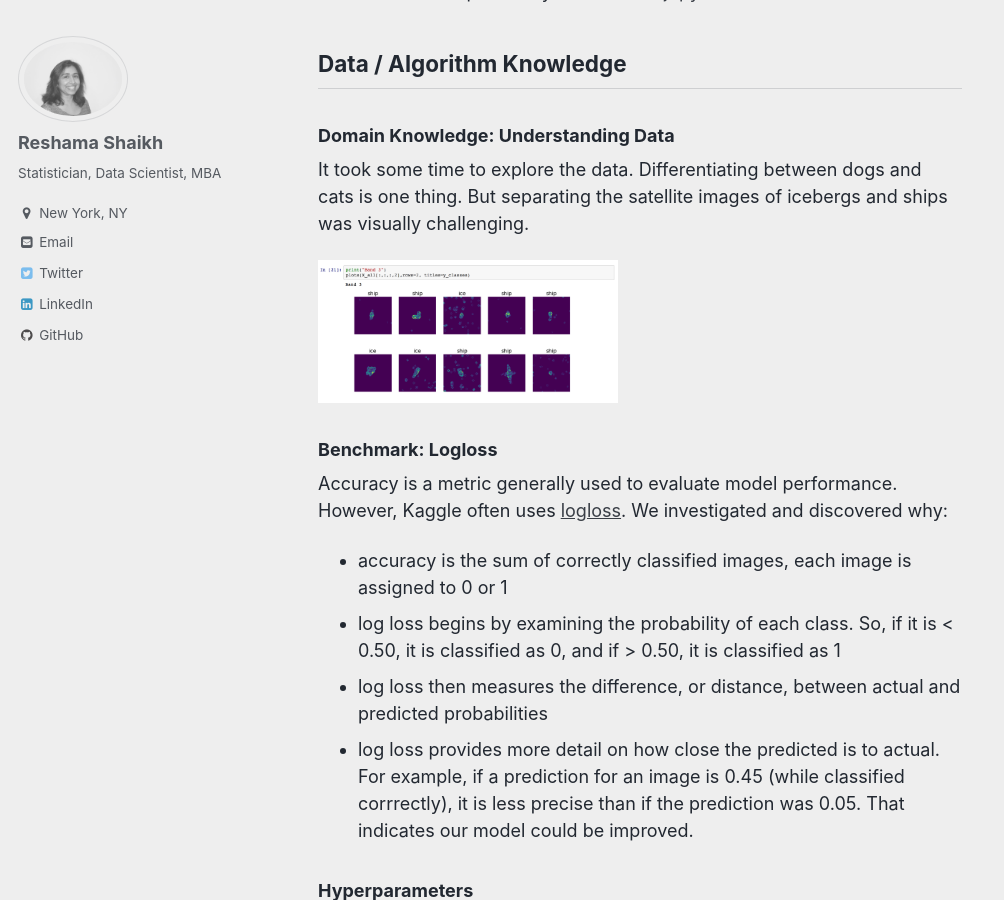
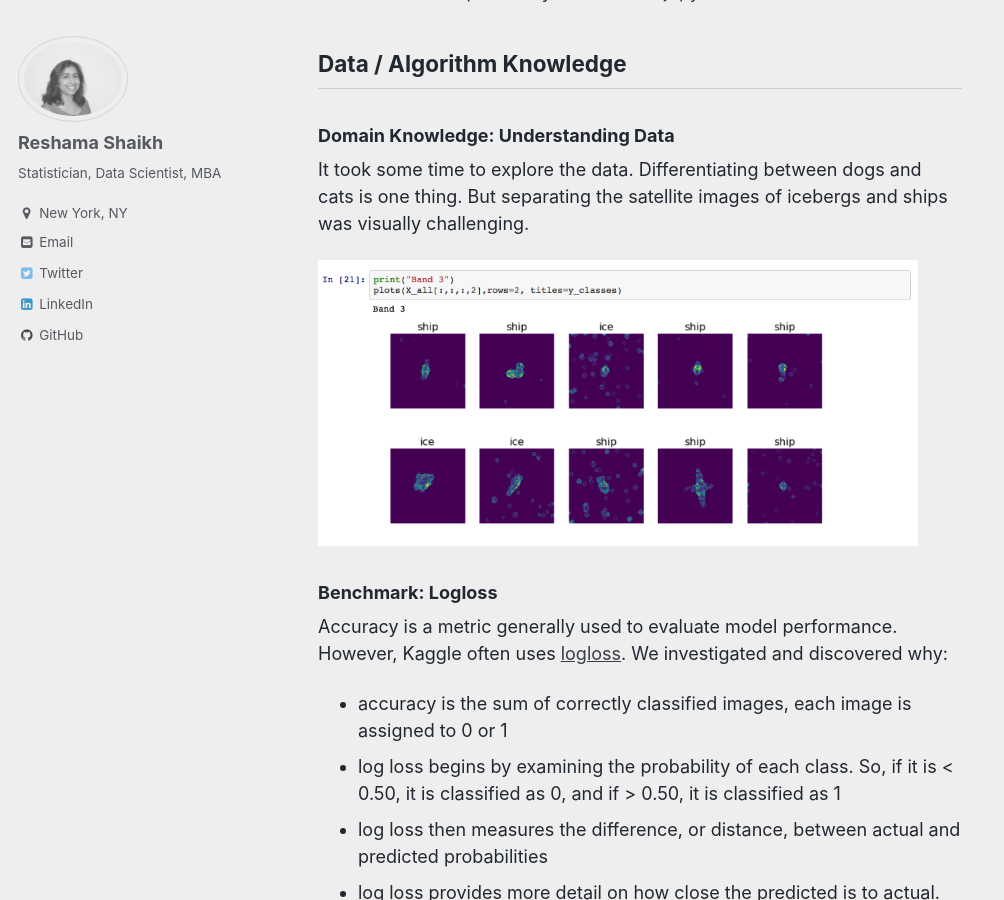
Before and after one commit to reshamas/reshamas.github.io, a Jekyll site: the page built from _posts/2018-04-18-my-first-kaggle-competition.md, in a window 1280 px wide and 900 px high, scrolled down 2531 px. Shown: the whole window, without its empty margins (0-1004 px from the left). Built offline with Jekyll 4.4.1, drawn with Linux system fonts in a browser that asks for light colours; emoji names are drawn with the system emoji font.

Commit message:
Update 2018-04-18-my-first-kaggle-competition.md

```diff
--- a/_posts/2018-04-18-my-first-kaggle-competition.md
+++ b/_posts/2018-04-18-my-first-kaggle-competition.md
@@ -54,7 +54,7 @@
 ### Domain Knowledge:  Understanding Data
 It took some time to explore the data.  Differentiating between dogs and cats is one thing.  But separating the satellite images of icebergs and ships was visually challenging.
 
-<img src="../assets/images/ship_iceberg.png" align="center"  height="200" width="300" >
+<img src="../assets/images/ship_iceberg.png" align="center"  height="400" width="600" >
 
 
 ### Benchmark:  Logloss
```
